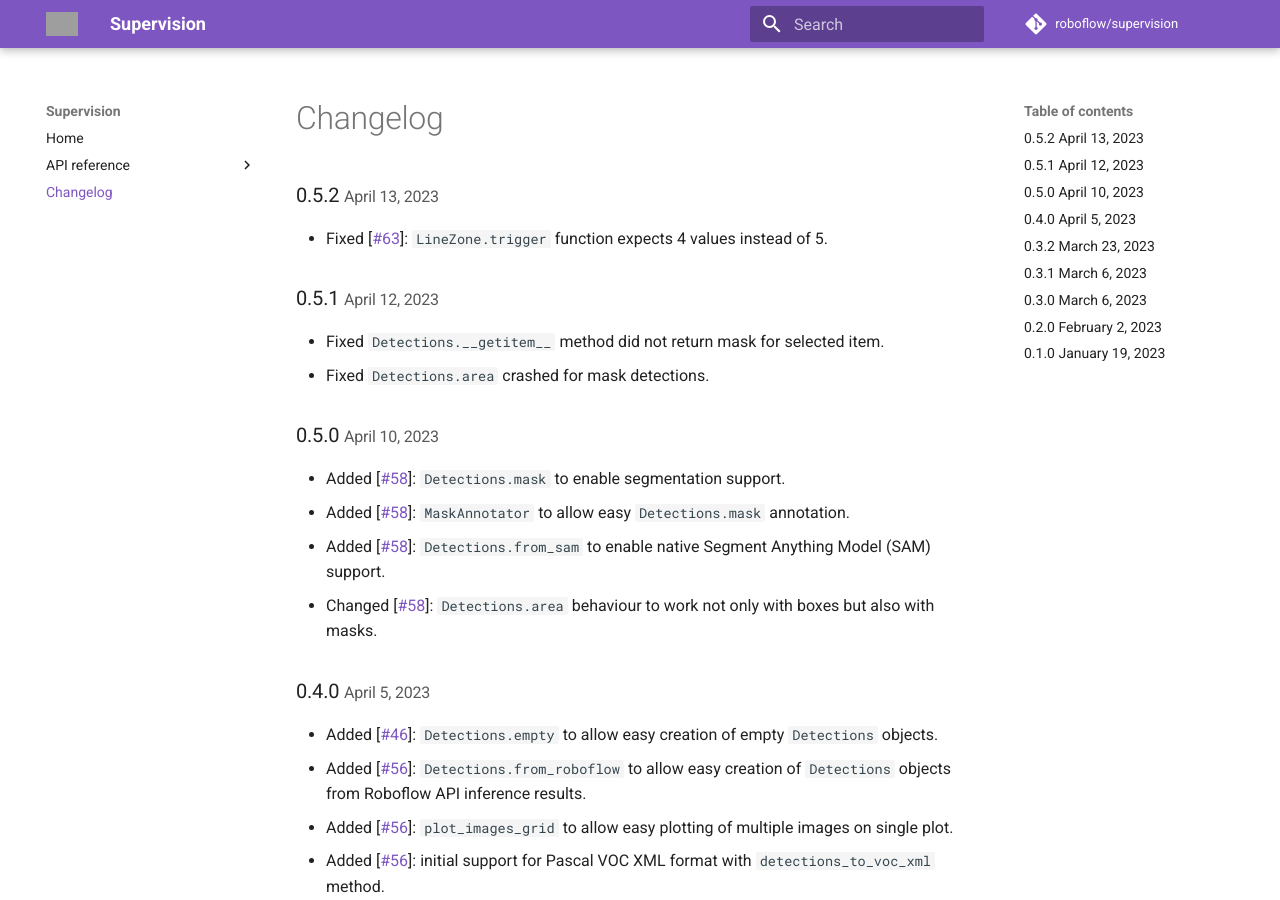
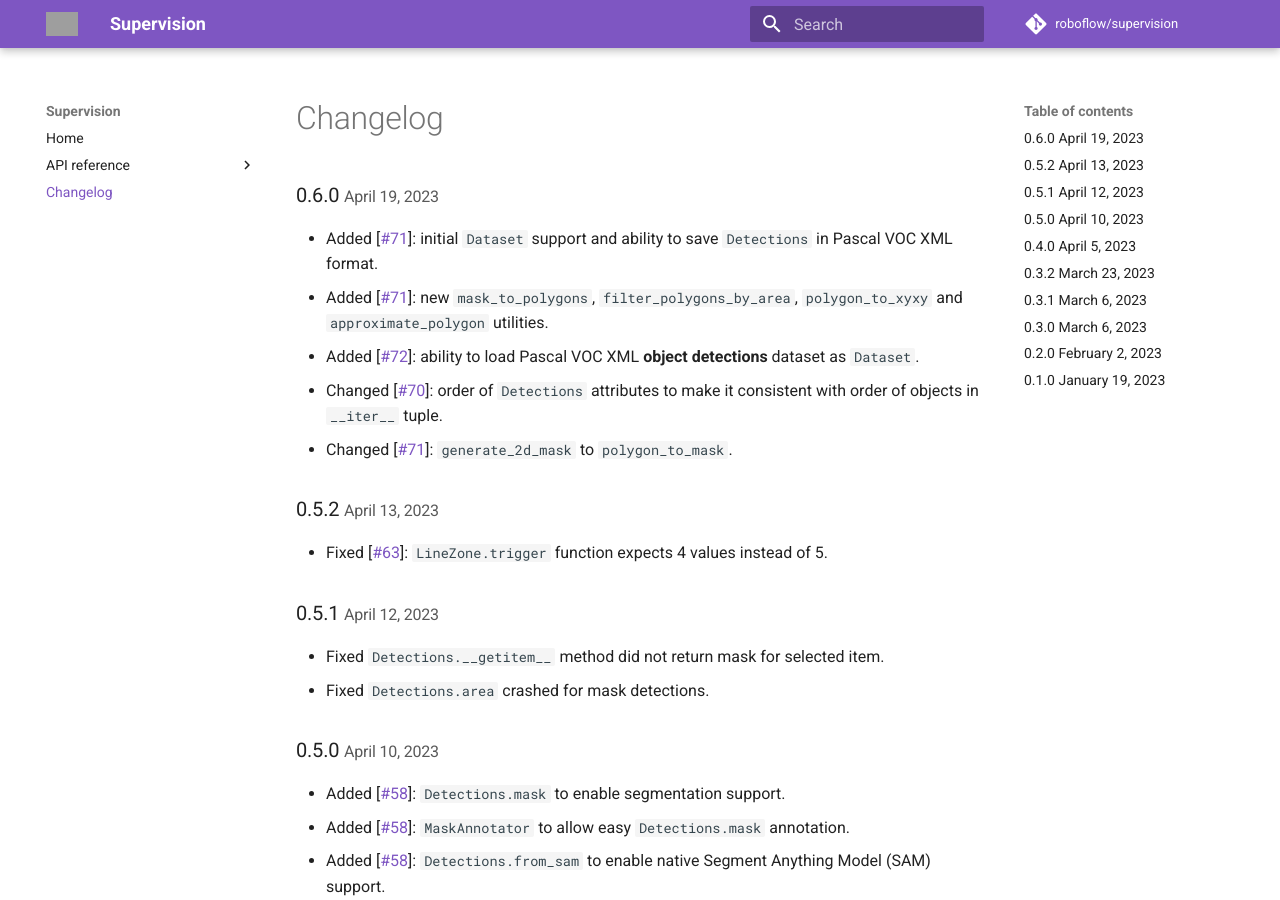
Before and after one commit to tophusna/supervision, an MkDocs documentation site: the page built from docs/changelog.md, in a window 1280 px wide and 900 px high. Built offline with MkDocs 1.6.1 and Material for MkDocs 9.7.7, drawn with Linux system fonts in a browser that asks for light colours; comment, search, counter and statistics services are not loaded; grey boxes are pictures that could not be loaded.

Commit message:
🪵 update changelog.md and 🖤 make black happy

```diff
--- a/docs/changelog.md
+++ b/docs/changelog.md
@@ -1,3 +1,11 @@
+### 0.6.0 <small>April 19, 2023</small>
+
+- Added [[#71](https://github.com/roboflow/supervision/pull/71)]: initial `Dataset` support and ability to save `Detections` in Pascal VOC XML format.
+- Added [[#71](https://github.com/roboflow/supervision/pull/71)]: new `mask_to_polygons`, `filter_polygons_by_area`, `polygon_to_xyxy` and `approximate_polygon` utilities.
+- Added [[#72](https://github.com/roboflow/supervision/pull/72)]: ability to load Pascal VOC XML **object detections** dataset as `Dataset`.
+- Changed [[#70](https://github.com/roboflow/supervision/pull/70)]: order of `Detections` attributes to make it consistent with order of objects in `__iter__` tuple.
+- Changed [[#71](https://github.com/roboflow/supervision/pull/71)]: `generate_2d_mask` to `polygon_to_mask`.
+
 ### 0.5.2 <small>April 13, 2023</small>
 
 - Fixed [[#63](https://github.com/roboflow/supervision/pull/63)]: `LineZone.trigger` function expects 4 values instead of 5.
```
Also changed, not shown: 2 other files.
